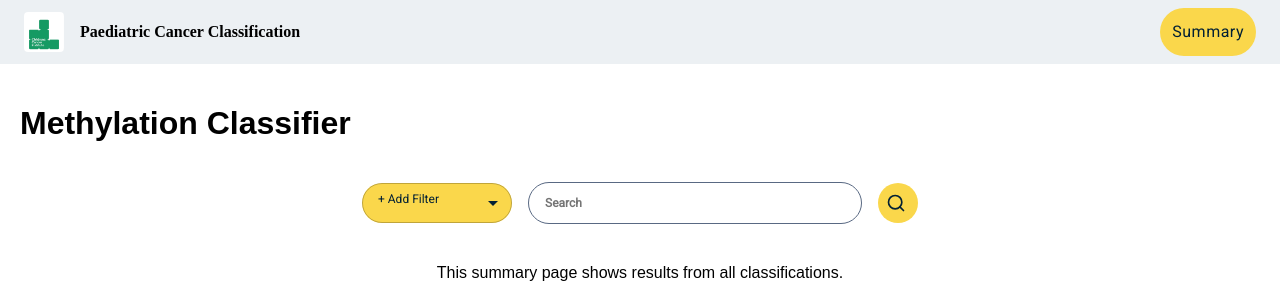
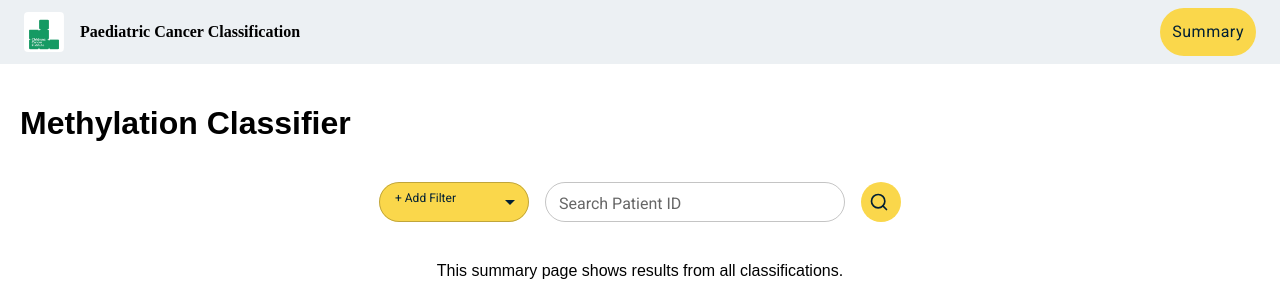
Before and after one commit to Amber-Xu914/Cancer-Classifier-UI, a React (Create React App) app in the folder explore-classifiers/: page / in a window 1280 px wide. Shown: the top 283 px of the page. Built offline with nearby package versions, Linux system fonts and the light colour scheme; no server answers.

Commit message:
dynamic searching for patient id

```diff
--- a/explore-classifiers/package.json
+++ b/explore-classifiers/package.json
@@ -2,6 +2,7 @@
     "name": "explore-classifiers",
     "version": "0.1.0",
     "private": true,
+    "proxy": "http://localhost:8001",
     "dependencies": {
         "@azure/msal-browser": "^4.13.2",
         "@azure/msal-react": "^3.0.13",
--- a/explore-classifiers/src/Components/Common/FilterSelect.tsx
+++ b/explore-classifiers/src/Components/Common/FilterSelect.tsx
@@ -5,8 +5,9 @@ import {
     SelectChangeEvent,
     TextField,
     Autocomplete,
+    CircularProgress,
 } from '@mui/material';
-import { useEffect, useState } from 'react';
+import { Fragment, useEffect, useState } from 'react';
 import { Search } from 'lucide-react';
 import CustomButton from './Button';
 import zccTheme from '../../Themes/zccTheme';
@@ -21,6 +22,8 @@ export default function FilterSelect({ onSearch }: FilterSelectProps) {
     const [searchValue, setSearchValue] = useState('');
     const [comboValue, setComboValue] = useState<{ level: string, cancer: string } | null>(null);
     const [patientIds, setPatientIds] = useState<string[]>([]);
+    const [loading, setLoading] = useState(false);
+    const [open, setOpen] = useState(false);
 
     const handleChange = (event: SelectChangeEvent) => {
         setFilter(event.target.value);
@@ -29,19 +32,22 @@ export default function FilterSelect({ onSearch }: FilterSelectProps) {
     };
 
     useEffect(() => {
-        fetch('http://0.0.0.0:8001/sample/sample_list')
+        setLoading(true);
+        fetch('/sample/sample_list')
             .then((response) => {
                 if (!response.ok) {
-                    throw new Error('Network response was not ok');
+                    throw new Error(`HTTP error! Status: ${response.status}`);
                 }
                 return response.json();
             })
-            .then((data: string[]) => {
-                setPatientIds(data);
+            .then((data) => {
+                console.log('Fetched patient IDs:', data);
+                setPatientIds(data.sample_list);
             })
             .catch((error) => {
                 console.error('Error fetching patient IDs: ', error);
-            });
+            })
+            .finally(() => { setLoading(false) });
     }, []);
 
     const isValidCancerType = (value: string) => {
@@ -169,28 +175,79 @@ export default function FilterSelect({ onSearch }: FilterSelectProps) {
                     }}
                 />
             ) : (
-                // <Autocomplete
-                //     options={ }
-                // />
-                <input
-                    type="text"
-                    value={searchValue}
-                    onChange={(e) => setSearchValue(e.target.value)}
-                    placeholder="Search"
+                <Autocomplete
+                    // filterOptions={(x) => x}
+                    disablePortal
+                    freeSolo
+                    options={[...patientIds].sort()}
+                    inputValue={searchValue}
+                    onInputChange={(event, newValue) => setSearchValue(newValue ?? '')}
+                    loading={loading}
+                    sx={{ width: 300 }}
+                    renderInput={(params) => (
+                        <TextField
+                            {...params}
+                            label="Search Patient ID"
+                            variant="outlined"
                             onKeyDown={(e) => {
                                 if (e.key === 'Enter') handleSearch();
                             }}
-                    style={{
+                            sx={{
+                                '& .MuiOutlinedInput-root': {
+                                    borderRadius: '30px',
                                     height: '40px',
-                        borderRadius: '30px',
-                        border: `1px solid ${zccTheme.colours.core.grey100}`,
-                        padding: '0 16px',
-                        fontFamily: 'Roboto',
+                                    padding: 0,
                                     fontWeight: 'bold',
                                     fontSize: '0.75rem',
-                        width: '300px',
+                                    alignItems: 'center',
+                                },
+                                '& .MuiInputBase-input': {
+                                    padding: '0 16px',
+                                    lineHeight: '40px',
+                                    height: '40px',
+                                    boxSizing: 'border-box',
+                                    display: 'flex',
+                                    alignItems: 'center',
+                                },
+                                '& .MuiInputLabel-root': {
+                                    top: '-6px',
+                                },
                             }}
+                            slotProps={{
+                                input: {
+                                    ...params.InputProps,
+                                    endAdornment: (
+                                        <Fragment>
+                                            {loading ? <CircularProgress color="inherit" size={20} /> : null}
+                                            {params.InputProps.endAdornment}
+                                        </Fragment>
+                                    ),
+                                }
+                            }}
+
                         />
+                    )}
+
+                />
+                // <input
+                //     type="text"
+                //     value={searchValue}
+                //     onChange={(e) => setSearchValue(e.target.value)}
+                //     placeholder="Search"
+                //     onKeyDown={(e) => {
+                //         if (e.key === 'Enter') handleSearch();
+                //     }}
+                //     style={{
+                //         height: '40px',
+                //         borderRadius: '30px',
+                //         border: `1px solid ${zccTheme.colours.core.grey100}`,
+                //         padding: '0 16px',
+                //         fontFamily: 'Roboto',
+                //         fontWeight: 'bold',
+                //         fontSize: '0.75rem',
+                //         width: '300px',
+                //     }}
+                // />
             )}
 
             {/* Search Button */}
```
Lines whose indentation alone changed are shown as unchanged.
